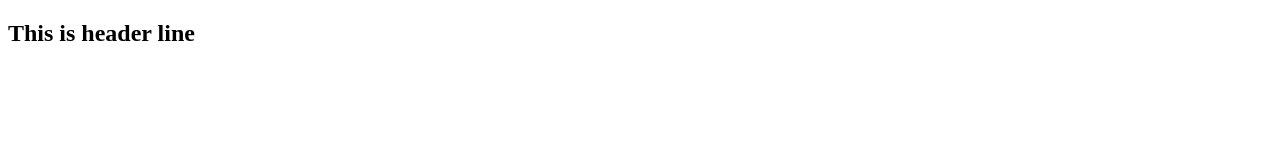
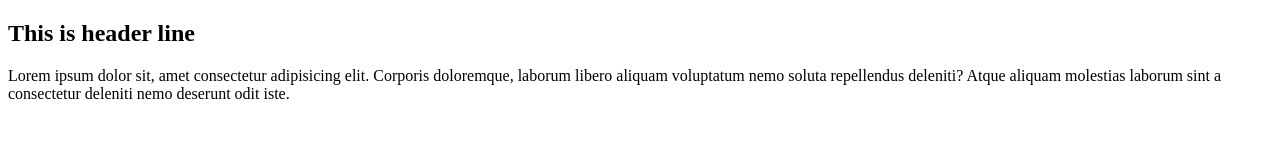
Before and after one commit to hasiburrahman00/git-practice, a plain HTML site: page index.html in a window 1280 px wide. Drawn offline with Linux system fonts and the light colour scheme.

Commit message:
added main section

```diff
--- a/index.html
+++ b/index.html
@@ -11,5 +11,13 @@
     <header>
         <h2>This is header line </h2>
     </header>
+
+    <main>
+        <section>
+            <p>Lorem ipsum dolor sit, amet consectetur adipisicing elit. Corporis doloremque, laborum libero aliquam voluptatum nemo soluta repellendus deleniti? Atque aliquam molestias laborum sint a consectetur deleniti nemo deserunt odit iste.</p>
+        </section>
+    </main>
+
+
 </body>
 </html>
```
